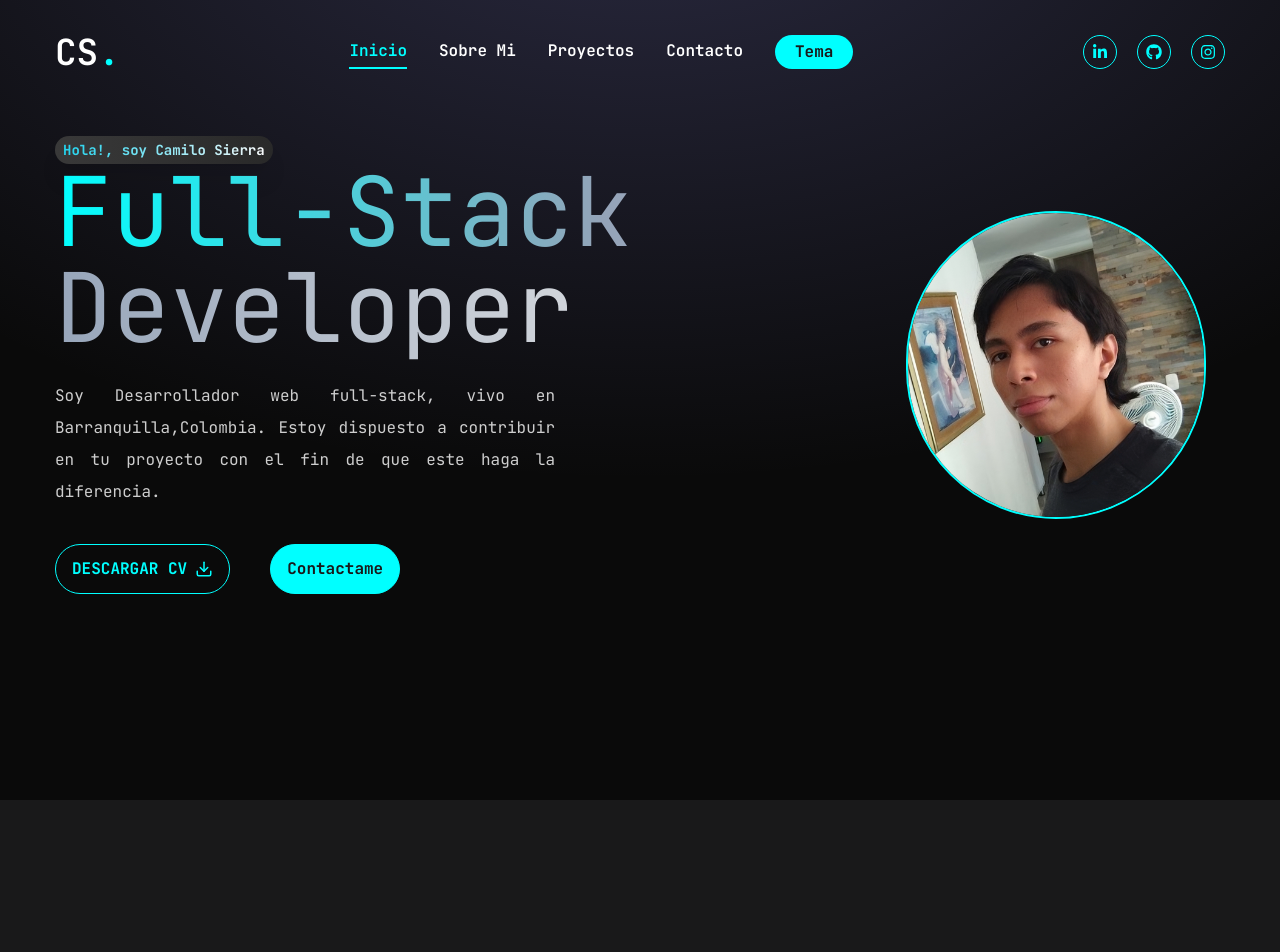
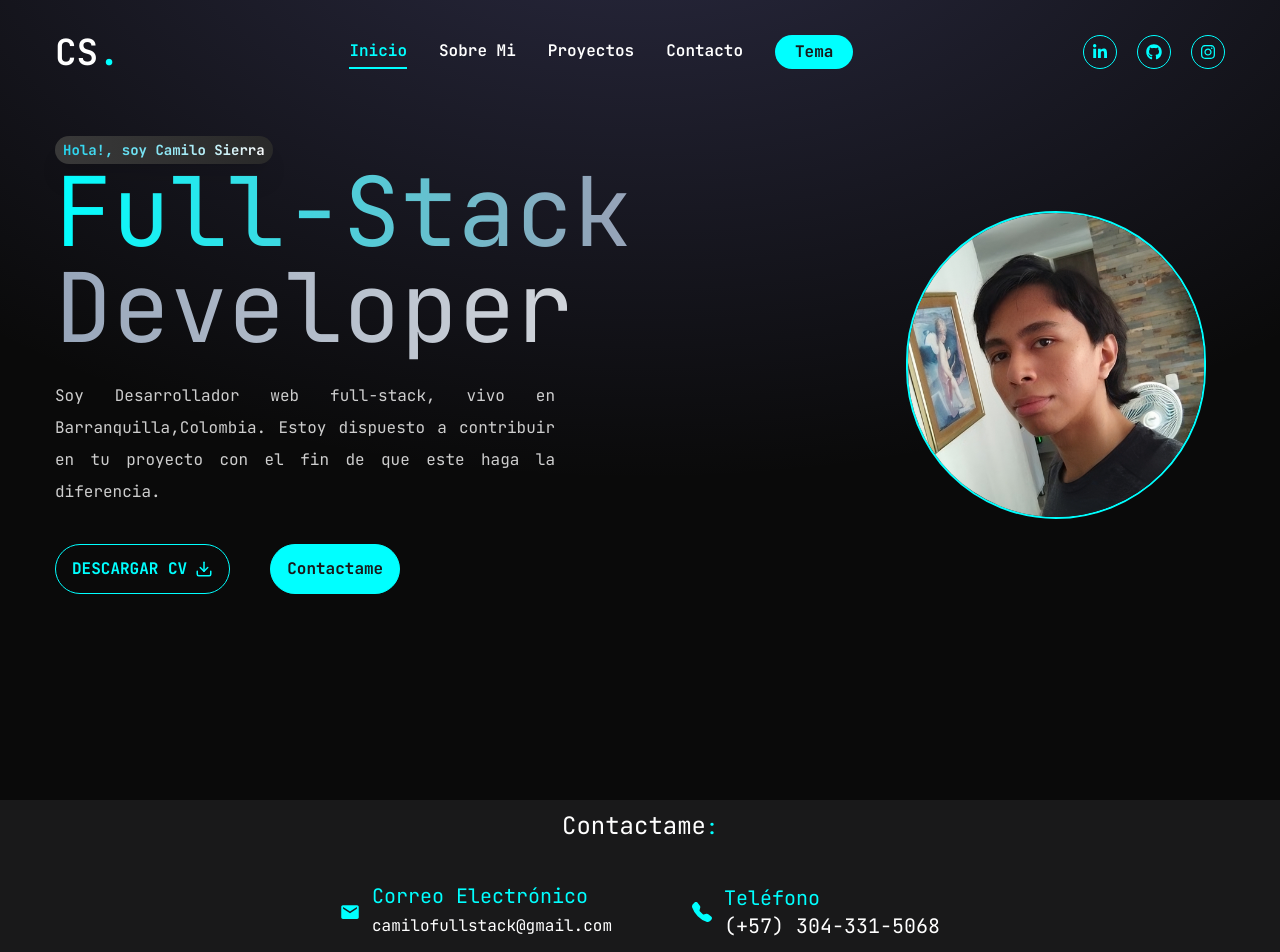
Before and after one commit to CAndresSierra/Portfolio, a Next.js app in the folder front/: page / in a window 1280 px wide. Shown: the top 952 px of the page. Before the commit the page ends 800 px from the top, so only its background shows below. Built offline with nearby package versions, Linux system fonts and the light colour scheme.

Commit message:
update: add footer

```diff
--- a/front/src/app/globals.css
+++ b/front/src/app/globals.css
@@ -6,3 +6,9 @@
     @apply font-primary bg-primary text-white leading-loose;
   }
 }
+
+body {
+  display: flex;
+  flex-direction: column;
+  height: 100vh;
+}
--- a/front/src/app/layout.tsx
+++ b/front/src/app/layout.tsx
@@ -5,6 +5,7 @@ import "./globals.css";
 //Components
 import Header from "@/components/Header";
 import PageTransition from "@/components/PageTransition";
+import Footer from "@/components/Footer";
 
 const jetBrainsMono = JetBrains_Mono({
   subsets: ["latin"],
@@ -27,6 +28,7 @@ export default function RootLayout({
       <body className={jetBrainsMono.variable}>
         <Header />
         <PageTransition>{children}</PageTransition>
+        <Footer />
       </body>
     </html>
   );
--- /dev/null
+++ b/front/src/components/Footer.tsx
@@ -0,0 +1,44 @@
+import { IoMdMail } from "react-icons/io";
+import { BsFillTelephoneFill } from "react-icons/bs";
+
+const Footer = () => {
+  return (
+    <div className="container flex flex-col h-full mt-20 items-center justify-center bottom-0">
+      <div className="flex flex-col gap-10 items-center py-10 border-b-[1px] dark:border-accent border-cyan-400">
+        <h1 className="text-2xl dark:text-white text-primary">
+          Contactame
+          <span className="text-xl text-cyan-400 dark:text-accent">:</span>
+        </h1>
+        <div className="flex gap-20">
+          <div className="flex gap-3 justify-center items-center">
+            <IoMdMail className="text-cyan-400 dark:text-accent text-xl" />
+            <div className="flex flex-col ">
+              <h1 className="text-cyan-400 dark:text-accent text-xl">
+                Correo Electrónico
+              </h1>
+              <p className="dark:text-white text-primary">
+                camilofullstack@gmail.com
+              </p>
+            </div>
+          </div>
+          <div className="flex gap-3 justify-center items-center">
+            <BsFillTelephoneFill className="text-cyan-400 dark:text-accent text-xl" />
+            <div className="flex flex-col text-xl">
+              <h1 className="text-cyan-400 dark:text-accent text-xl">
+                Teléfono
+              </h1>
+              <p className="dark:text-white text-primary">(+57) 304-331-5068</p>
+            </div>
+          </div>
+        </div>
+      </div>
+      <div className="py-5">
+        <p className="dark:text-white text-primary font-semibold dark:font-normal">
+          Camilo Sierra | 2024
+        </p>
+      </div>
+    </div>
+  );
+};
+
+export default Footer;
```
